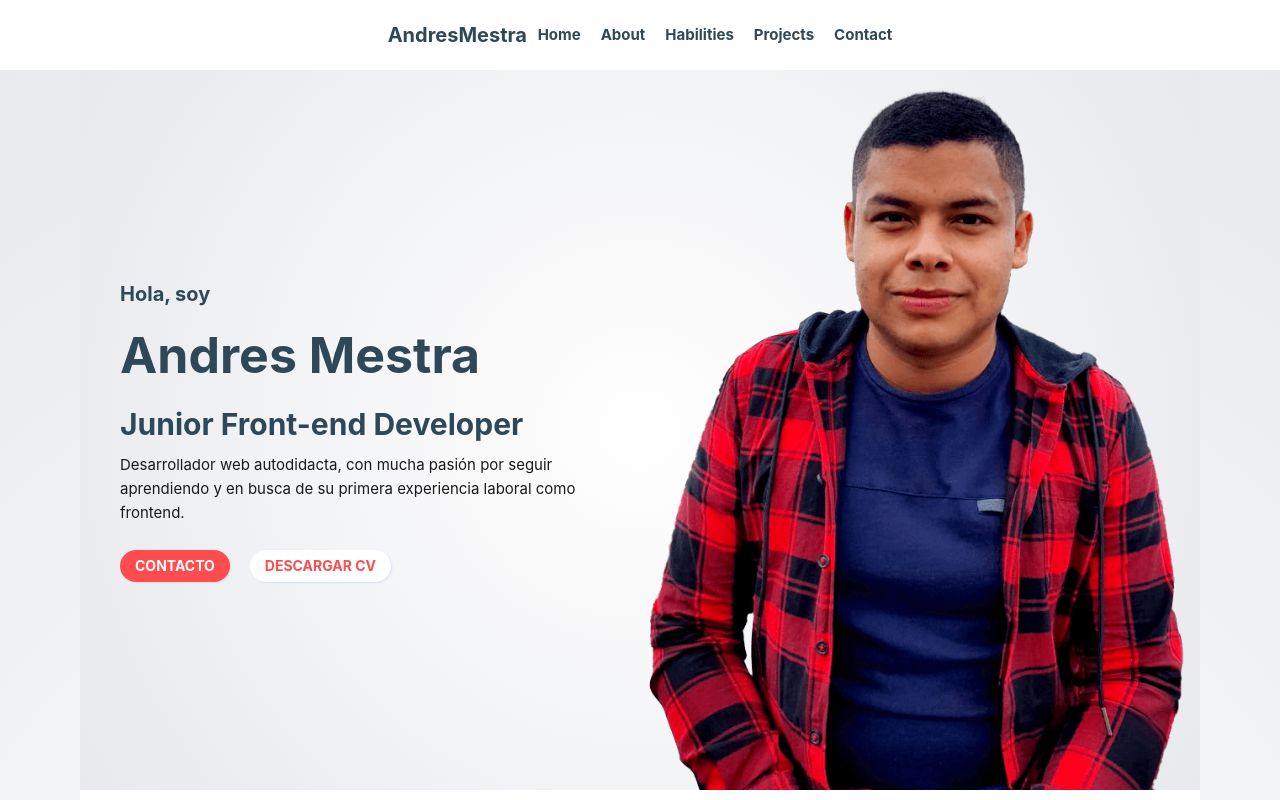
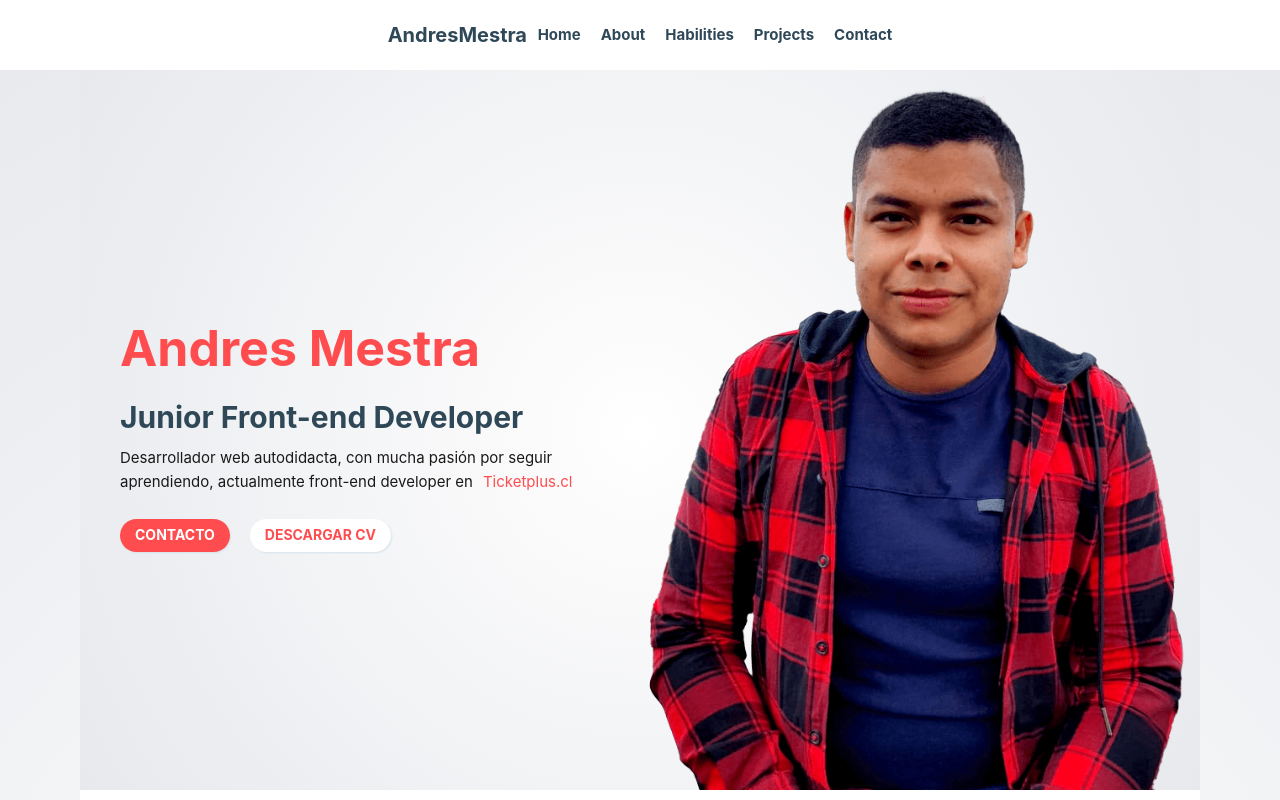
Before and after one commit to andres-mestra/andresmestra-cli, a Next.js app: page / in a window 1280 px wide. Shown: the top 800 px of the page. Built offline with nearby package versions, Linux system fonts and the light colour scheme.

Commit message:
Nueva presentacíon

```diff
--- a/components/me/About.js
+++ b/components/me/About.js
@@ -12,7 +12,6 @@ export const About = () => {
     <section className="container_grid" id="about">
       <div className={sty.about}>
         <HeaderLarge title="Sobre mí" align="center" />
-        {/*TODO: Cambiar descripción*/}
         <Description>
           Estudiante de Química que le gusta programar para hacer de la vida una
           experiencia más sencilla y práctica, siempre con el objetivo de
--- a/components/me/Presentation.js
+++ b/components/me/Presentation.js
@@ -1,21 +1,27 @@
 import { Description } from '../text/Description'
 import { TitleLarge } from '../text/TitleLarge'
 import { TitleMedium } from '../text/TitleMedium'
-import { TitleSmall } from '../text/TitleSmall'
 import { LinkSecundary } from '../ui/buttons/LinkSecundary'
 import { LinkSecundaryOutline } from '../ui/buttons/LinkSecundaryOutline'
+import { Link } from '../ui/links/Link'
 
 import sty from '../../styles/components/me/presentation.module.scss'
 
 export const Presentation = () => {
   return (
     <section id="home" className={sty.presentation}>
-      <TitleSmall color="var(--color-secundary)">Hola, soy</TitleSmall>
-      <TitleLarge>Andres Mestra</TitleLarge>
+      <TitleLarge color="var(--color-secundary)">Andres Mestra</TitleLarge>
       <TitleMedium>Junior Front-end Developer</TitleMedium>
       <Description>
-        Desarrollador web autodidacta, con mucha pasión por seguir aprendiendo y
-        en busca de su primera experiencia laboral como frontend.
+        Desarrollador web autodidacta, con mucha pasión por seguir aprendiendo,
+        actualmente front-end developer en
+        <Link
+          target="_blank"
+          to="https://ticketplus.cl/"
+          color="var(--color-secundary)"
+        >
+          Ticketplus.cl
+        </Link>
       </Description>
 
       <div className={sty.presentation__links}>
--- /dev/null
+++ b/components/ui/links/Link.js
@@ -0,0 +1,15 @@
+export const Link = ({ to, target = '_blank', children, color }) => {
+  return (
+    <>
+      <a href={to} target={target}>
+        {children}
+      </a>
+      <style jsx>{`
+        a {
+          color: ${color};
+          margin-left: 1rem;
+        }
+      `}</style>
+    </>
+  )
+}
```
Also changed, not shown: 1 other file (tests, documents, lock files or other folders).
